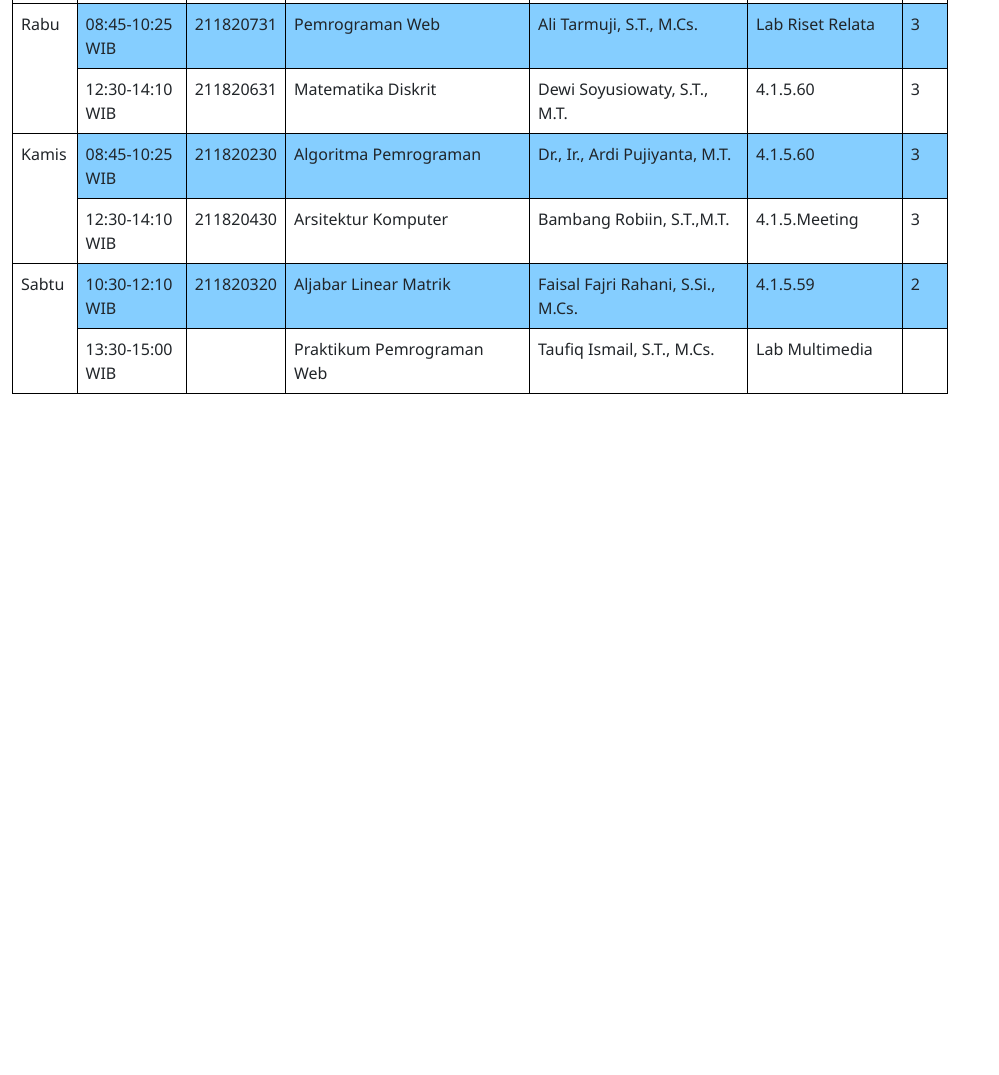
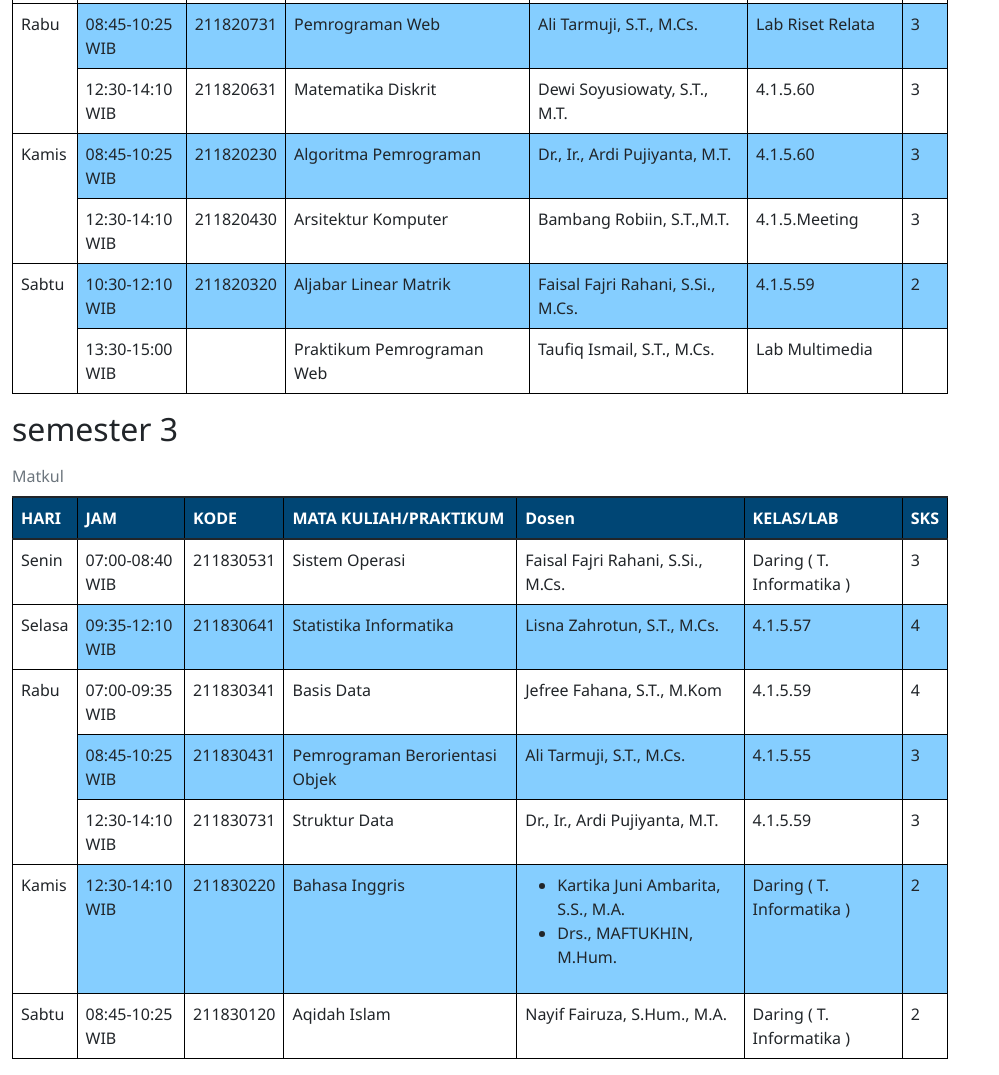
Before and after one commit to haniframadhani/jadwal-kuliah-tif-uad, a plain HTML site: page index.html in a window 1280 px wide. Shown: the part 1256-2331 px from the top of the page, without its empty margins (0-999 px from the left). Before the commit the page ends 1666 px from the top, so only its background shows below. Drawn offline with Linux system fonts and the light colour scheme.

Commit message:
semester 3

```diff
--- a/index.html
+++ b/index.html
@@ -14,8 +14,8 @@
 	<div class="container-fluid mt-2">
 		<div class="row">
 			<div class="col-9 semester">
+				<h2>semester 1</h2>
 				<div class="table-responsive">
-					<h2>semester 1</h2>
 					<table class="table caption-top">
 						<caption>Matkul</caption>
 						<thead>
@@ -118,8 +118,8 @@
 						</tbody>
 					</table>
 				</div>
+				<h2>semester 2</h2>
 				<div class="table-responsive">
-					<h2>semester 2</h2>
 					<table class="table caption-top">
 						<caption>Matkul</caption>
 						<thead>
@@ -230,8 +230,93 @@
 						</tbody>
 					</table>
 				</div>
+				<h2>semester 3</h2>
+				<div class="table-responsive">
+					<table class="table caption-top">
+						<caption>Matkul</caption>
+						<thead>
+							<tr class="header">
+								<th scope="col">HARI</th>
+								<th scope="col">JAM</th>
+								<th scope="col">KODE</th>
+								<th scope="col">MATA KULIAH/PRAKTIKUM</th>
+								<th scope="col">Dosen</th>
+								<th scope="col">KELAS/LAB</th>
+								<th>SKS</th>
+							</tr>
+						</thead>
+						<tbody>
+							<tr class="even">
+								<td rowspan="1">Senin</td>
+								<td>07:00-08:40 WIB</td>
+								<td>211830531</td>
+								<td>Sistem Operasi</td>
+								<td>Faisal Fajri Rahani, S.Si., M.Cs.</td>
+								<td>Daring ( T. Informatika )</td>
+								<td>3</td>
+							</tr>
+							<tr class="odd">
+								<td rowspan="1" class="klear">Selasa</td>
+								<td>09:35-12:10 WIB</td>
+								<td>211830641</td>
+								<td>Statistika Informatika</td>
+								<td>Lisna Zahrotun, S.T., M.Cs.</td>
+								<td>4.1.5.57</td>
+								<td>4</td>
+							</tr>
+							<tr class="even">
+								<td rowspan="3" class="klear">Rabu</td>
+								<td>07:00-09:35 WIB</td>
+								<td>211830341</td>
+								<td>Basis Data</td>
+								<td>Jefree Fahana, S.T., M.Kom</td>
+								<td>4.1.5.59</td>
+								<td>4</td>
+							</tr>
+							<tr class="odd">
+								<td>08:45-10:25 WIB</td>
+								<td>211830431</td>
+								<td>Pemrograman Berorientasi Objek</td>
+								<td>Ali Tarmuji, S.T., M.Cs.</td>
+								<td>4.1.5.55</td>
+								<td>3</td>
+							</tr>
+							<tr class="even">
+								<td>12:30-14:10 WIB</td>
+								<td>211830731</td>
+								<td>Struktur Data</td>
+								<td>Dr., Ir., Ardi Pujiyanta, M.T.</td>
+								<td>4.1.5.59</td>
+								<td>3</td>
+							</tr>
+							<tr class="odd">
+								<td rowspan="1" class="klear">Kamis</td>
+								<td>12:30-14:10 WIB</td>
+								<td>211830220</td>
+								<td>Bahasa Inggris</td>
+								<td>
+									<ul>
+										<li>Kartika Juni Ambarita, S.S., M.A.</li>
+										<li>Drs., MAFTUKHIN, M.Hum.</li>
+									</ul>
+								</td>
+								<td>Daring ( T. Informatika )</td>
+								<td>2</td>
+							</tr>
+							<tr class="even">
+								<td rowspan="1" class="klear">Sabtu</td>
+								<td>08:45-10:25 WIB</td>
+								<td>211830120</td>
+								<td>Aqidah Islam</td>
+								<td>Nayif Fairuza, S.Hum., M.A.</td>
+								<td>Daring ( T. Informatika )</td>
+								<td>2</td>
+							</tr>
+						</tbody>
+					</table>
+				</div>
 			</div>
-			<div class="col-3">
+			<div class="col-3 jam-waktu">
 				<div class="jam pt-1 sticky-top">
 					<div class="bungkus-2">
 						<div class="bungkus">
```
